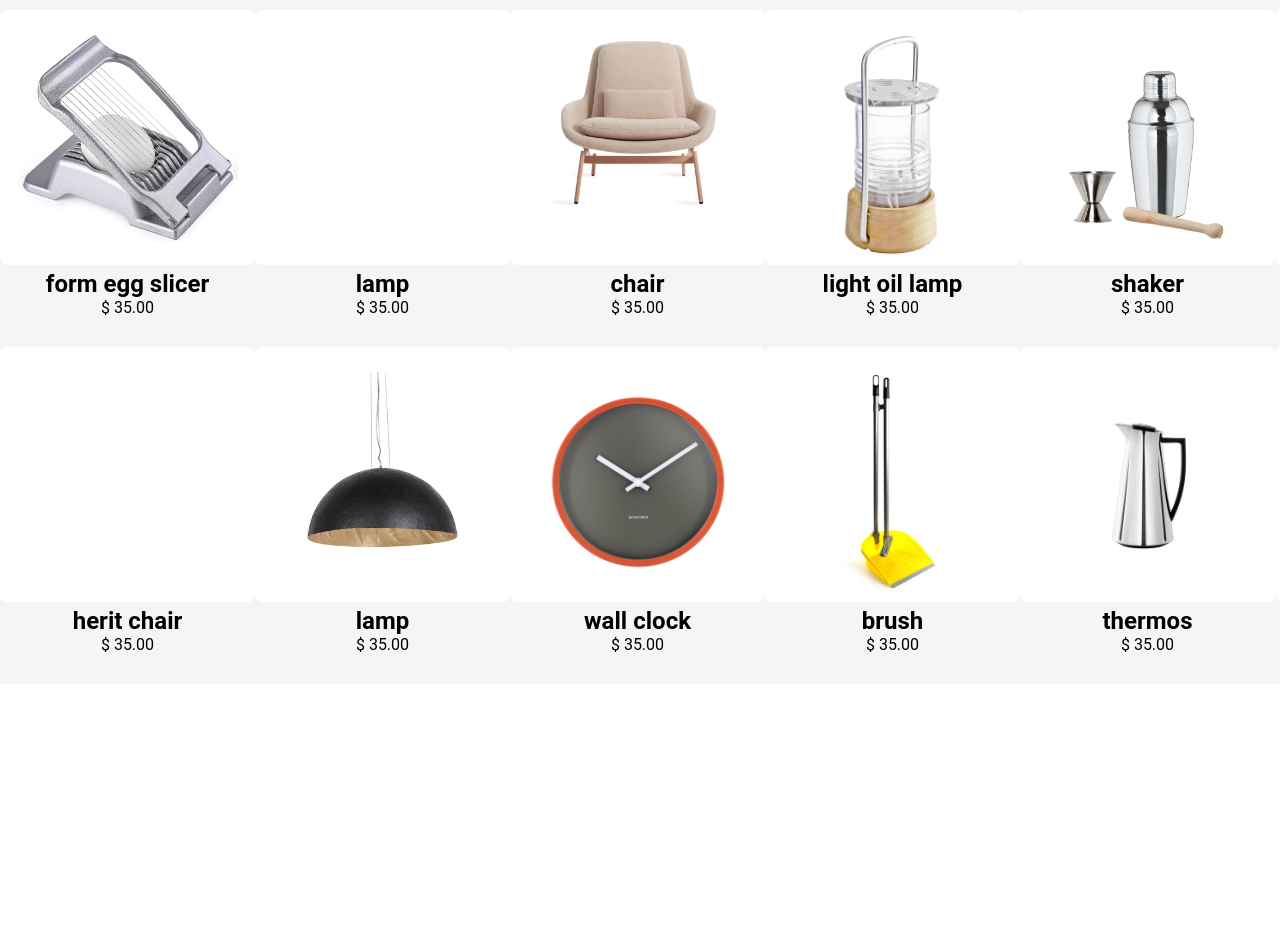
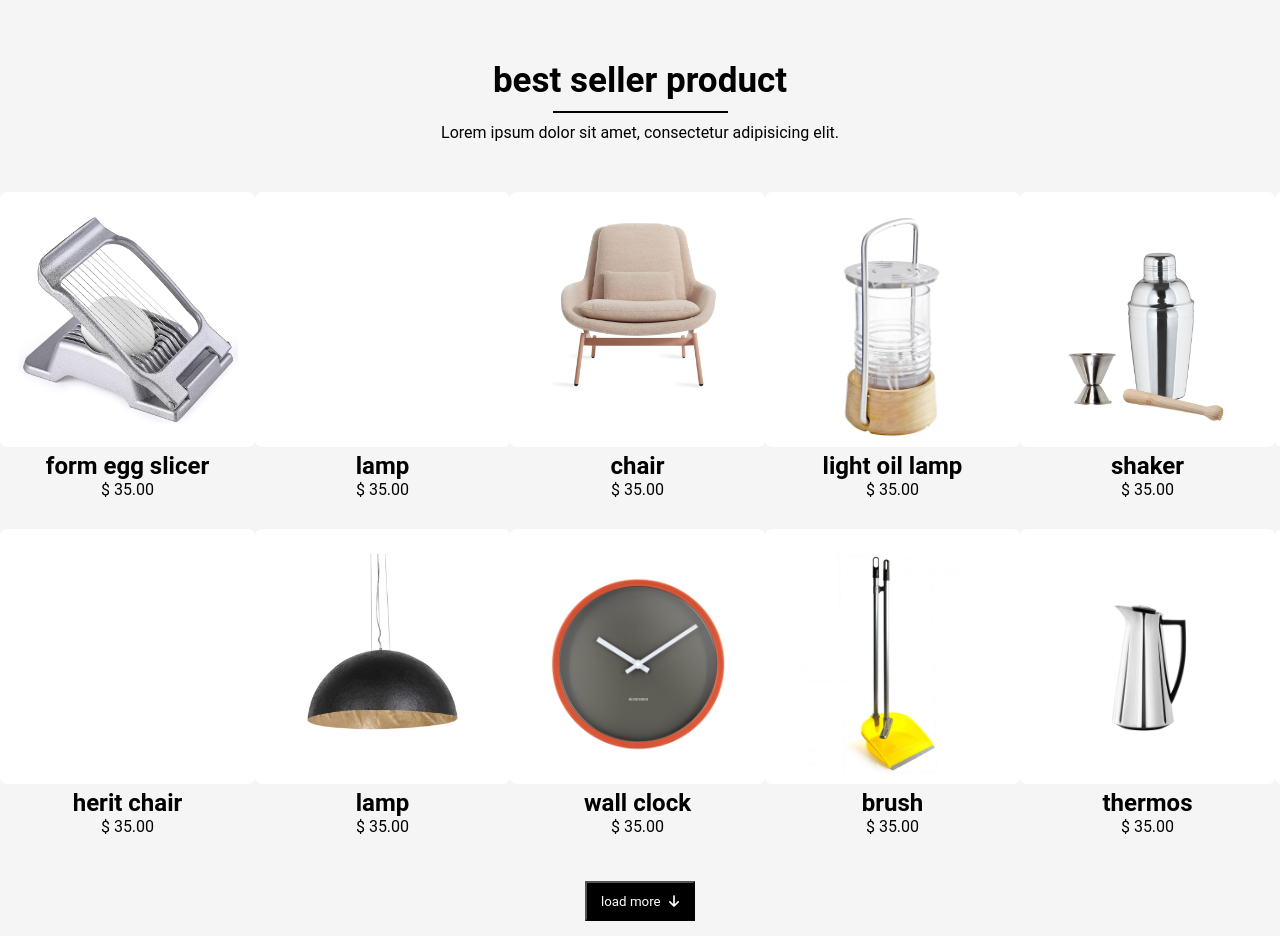
Before and after one commit to GiacomoSeveri/test, a website: page index.html in a window 1280 px wide. Shown: the part 1120-2056 px from the top of the page. Before the commit the page ends 1804 px from the top, so only its background shows below. Drawn offline with Linux system fonts and the light colour scheme.

Commit message:
added title and button at best seller

```diff
--- a/css/style.css
+++ b/css/style.css
@@ -65,7 +65,7 @@ header {
 
     .bar {
         width: 258px;
-        border: 2px solid white;
+        border: 1px solid white;
         margin: 10px 0;
     }
 
@@ -189,3 +189,49 @@ h2 {
         color: #000;
     }
 }
+
+.section-title {
+    display: flex;
+    flex-direction: column;
+    justify-content: center;
+    align-items: center;
+    margin: 50px 0;
+
+    .prod-title {
+        color: #000;
+        font-size: 35px;
+    }
+
+    .prod-subtitle {
+        color: #000;
+
+    }
+
+    .bar2 {
+        width: 175px;
+        border: 1px solid #000;
+        margin: 10px 0;
+    }
+}
+
+.for-button {
+    display: flex;
+    justify-content: center;
+    align-items: center;
+
+    .btn {
+        width: 110px;
+        height: 40px;
+        background-color: #000;
+        margin: 15px 0;
+        padding: 10px 5px;
+
+        .fa-solid {
+            margin-left: 5px;
+        }
+
+        &:hover {
+            background-color: #292727;
+        }
+    }
+}
--- a/index.html
+++ b/index.html
@@ -63,6 +63,11 @@
         </section>
 
         <section id="best-seller">
+            <div class="section-title">
+                <h2 class="prod-title">best seller product</h2>
+                <hr class="bar2">
+                <p class="prod-subtitle">Lorem ipsum dolor sit amet, consectetur adipisicing elit.</p>
+            </div>
             <div id="best">
                 <div>
                     <div class="best-card">
@@ -176,7 +181,9 @@
                 </div>
             </div>
             </div>
-
+            <div class="for-button">
+                <button class="btn">load more <i class="fa-solid fa-arrow-down"></i></button>
+            </div>
         </section>
     </main>
 </body>
```
